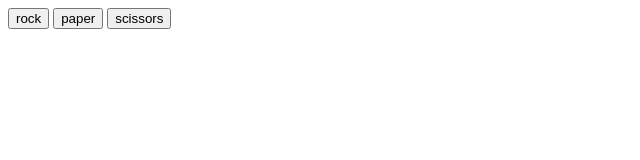
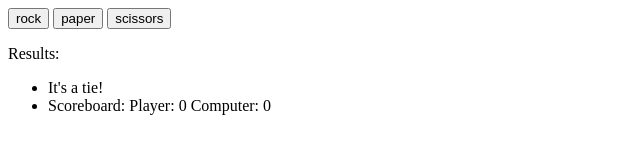
Before and after one commit to bluolightning/odin-rps, a plain HTML site: page index.html in a window 1280 px wide. Both pictures are taken after a click on the button "rock". Shown: the whole page, without its empty margins (0-640 px from the left). Drawn offline with Linux system fonts and the light colour scheme.

Commit message:
Change rps results to display on gui

```diff
--- a/index.html
+++ b/index.html
@@ -16,7 +16,10 @@
     </div>
 
     <div class="results">
+        <p>Results:</p>
+        <ul>
 
+        </ul>
     </div>
 
 </body>
--- a/script.js
+++ b/script.js
@@ -24,17 +24,17 @@ function getHumanChoice() {
 
 function playRound(humanChoice, computerChoice) {
     if (humanChoice === "Invalid response") {
-        console.log("Invalid player response");
+        roundResult.textContent = ("Invalid player response");
     } else if (humanChoice === computerChoice) {
-        console.log("It's a tie!");
+        roundResult.textContent = ("It's a tie!");
     } else if (humanChoice === "rock" && computerChoice === "scissors"
         || humanChoice === "scissors" && computerChoice === "paper"
         || humanChoice === "paper" && computerChoice === "rock"
     ) {
-        console.log(`You win! ${humanChoice} beats ${computerChoice}!`);
+        roundResult.textContent = (`You win! ${humanChoice} beats ${computerChoice}!`);
         humanScore++
     } else {
-        console.log(`You lose! ${computerChoice} beats ${humanChoice}!`);
+        roundResult.textContent = (`You lose! ${computerChoice} beats ${humanChoice}!`);
         computerScore++
     }
 }
@@ -43,12 +43,16 @@ let humanScore = 0;
 let computerScore = 0;
 
 const buttons = document.querySelector(".container").querySelectorAll("button");
+const resultList = document.querySelector("ul");
+const roundResult = document.createElement("li");
+const scoreBoard = document.createElement("li");
 
+resultList.appendChild(roundResult);
+resultList.appendChild(scoreBoard);
 
 buttons.forEach((button) => {
     button.addEventListener("click", () => {
-
         playRound(`${button.className}`, getComputerChoice());
-        console.log(`Scoreboard:\n  Player: ${humanScore}\n  Computer: ${computerScore}`);
+        scoreBoard.textContent = (`Scoreboard:\n  Player: ${humanScore}\n  Computer: ${computerScore}`);
     })
 });
```
